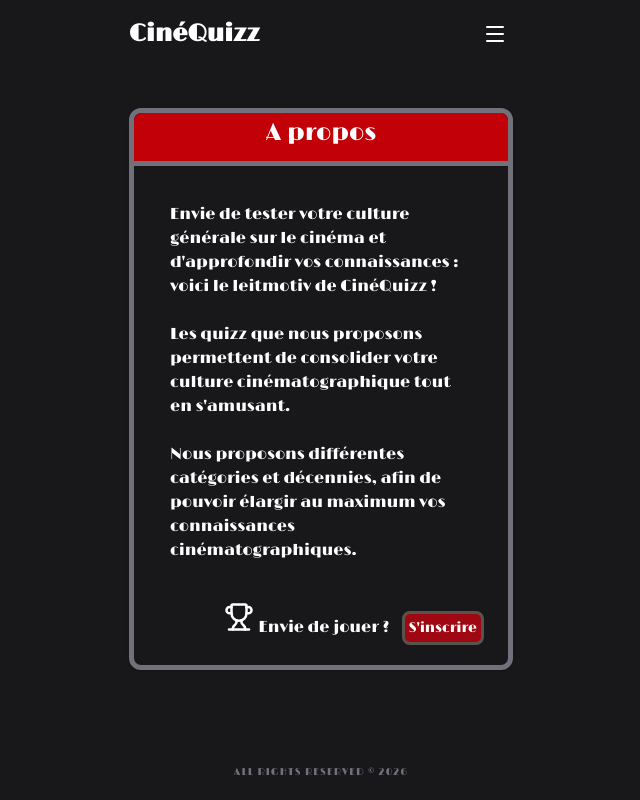
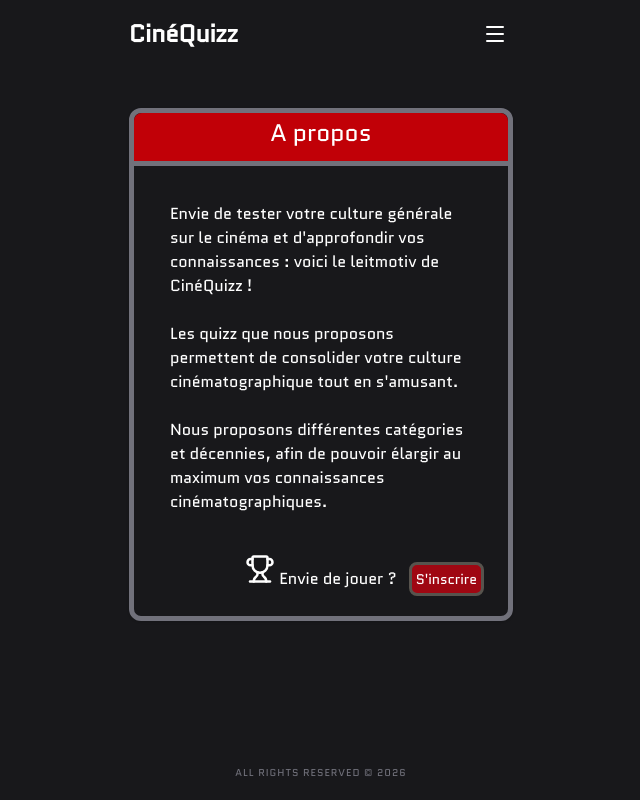
Before and after one commit to SandrineM72/CDA-CyberQuiz, a Next.js app in the folder frontend/: page /about in a window 1280 px wide. Shown: the whole page, without its empty margins (319-959 px from the left). Built offline with nearby package versions, Linux system fonts and the light colour scheme.

Commit message:
fixed bugs changed frontend to port 3001

```diff
--- a/frontend/next.config.ts
+++ b/frontend/next.config.ts
@@ -3,11 +3,17 @@
 const nextConfig: NextConfig = {
   /* config options here */
   reactCompiler: true,
-  //reactStrictMode: true, // enlever pour ne pas avoir de doublon en log
 
-    images: {
-    domains: ["images.unsplash.com"],
-  },
+  //reactStrictMode: true, // a été enlevé pour ne pas avoir de doublon en log
+
+images: {
+  remotePatterns: [
+    {
+      protocol: 'https',
+      hostname: 'images.unsplash.com',
+    },
+  ],
+},
 };
 
 export default nextConfig;
--- a/frontend/package.json
+++ b/frontend/package.json
@@ -3,9 +3,9 @@
   "version": "0.1.0",
   "private": true,
   "scripts": {
-    "dev": "next dev",
+    "dev": "next dev -p 3001",
     "build": "next build",
-    "start": "next start",
+    "start": "next start -p 3001",
     "lint": "biome check",
     "format": "biome format --write",
     "codegen": "graphql-codegen --require dotenv/config --config codegen.ts --watch"
--- a/frontend/src/components/Header.tsx
+++ b/frontend/src/components/Header.tsx
@@ -5,9 +5,9 @@
 import { useRouter } from "next/router";
 import { FormEvent, useState } from "react";
 import { DropdownMenu, DropdownMenuContent, DropdownMenuGroup, DropdownMenuItem, DropdownMenuSeparator, DropdownMenuTrigger } from "@/components/ui/dropdown-menu";
-import { Limelight } from 'next/font/google';
+import { Quantico } from 'next/font/google';
 
-const limelight = Limelight({
+const quantico = Quantico({
 	weight: ["400"]
 });
 
@@ -52,7 +52,7 @@
 					<DropdownMenuContent sideOffset={10} className="w-60 text-white bg-stone-600 border-0" align="start">
 					{/* menu visiteur */}
 					{!user &&
-						<DropdownMenuGroup className={limelight.className}>
+						<DropdownMenuGroup className={quantico.className}>
 							<Link href="/contacts">
 								<DropdownMenuItem className="py-3 text-xl hover:bg-stone-500 cursor-pointer" >
 									Contacts
@@ -79,7 +79,7 @@
 					}
 					{/* menu utilisateur connecté */}
 					{user &&
-						<DropdownMenuGroup className={limelight.className}>
+						<DropdownMenuGroup className={quantico.className}>
 							<Link href="/profile">
 								<DropdownMenuItem className="pb-3 text-xl hover:bg-stone-500 cursor-pointer">
 									Profil
--- a/frontend/src/components/Layout.tsx
+++ b/frontend/src/components/Layout.tsx
@@ -1,6 +1,6 @@
 import Head from "next/head";
 import type { ReactNode } from "react";
-import { Limelight } from 'next/font/google';
+import { Quantico } from 'next/font/google';
 
 import Footer from "./Footer";
 import Header from "./Header";
@@ -10,7 +10,7 @@
   pageTitle: string;
 }
 
-const limelight = Limelight({
+const quantico = Quantico({
 	weight: ["400"],
 });
 
@@ -23,7 +23,7 @@
 				<meta name="viewport" content="width=device-width, initial-scale=1" />
 				<link rel="icon" href="/favicon.ico" />
 			</Head>
-			<div className={`flex flex-col min-h-screen bg-zinc-900 ${limelight.className}`}>
+			<div className={`flex flex-col min-h-screen bg-zinc-900 ${quantico.className}`}>
 				<Header />
 				<main className="flex-1">{children}</main>
 				<Footer />
--- a/frontend/src/pages/_app.tsx
+++ b/frontend/src/pages/_app.tsx
@@ -1,10 +1,10 @@
-import { Limelight } from "next/font/google";
+import { Quantico } from "next/font/google";
 import "@/styles/globals.css";
 import { ApolloProvider } from "@apollo/client/react";
 import type { AppProps } from "next/app";
 import client from "@/graphql/client";
 
-const limelight = Limelight({
+const quantico = Quantico({
   weight: "400",
   subsets: ["latin"],
 });
@@ -12,7 +12,7 @@
 export default function App({ Component, pageProps }: AppProps) {
   return (
     <ApolloProvider client={client}>
-      <div className={limelight.className}>
+      <div className={quantico.className}>
         <Component {...pageProps} />
       </div>
     </ApolloProvider>
--- a/frontend/src/styles/globals.css
+++ b/frontend/src/styles/globals.css
@@ -84,7 +84,7 @@
   body {
     background-color: hsl(var(--background));
     color: hsl(var(--foreground));
-    font-family: var(--font-limelight), Arial, Helvetica, sans-serif;
+    font-family: var(--font-quantico), Arial, Helvetica, sans-serif;
   }
 }
 
```
Also changed, not shown: 2 other files (tests, documents, lock files or other folders).
